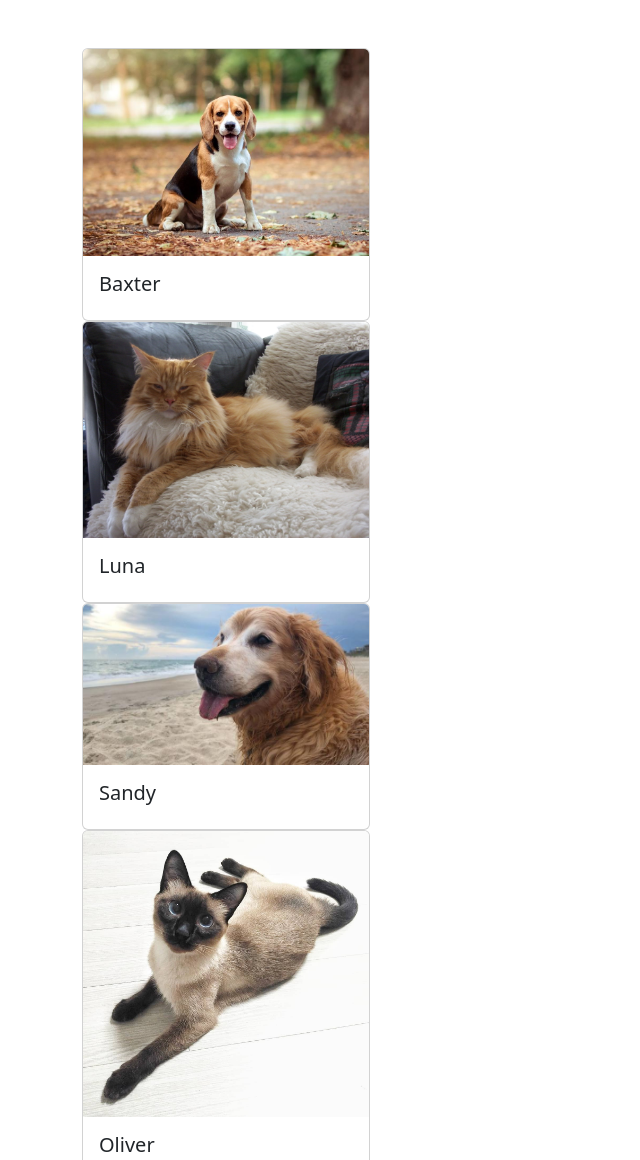
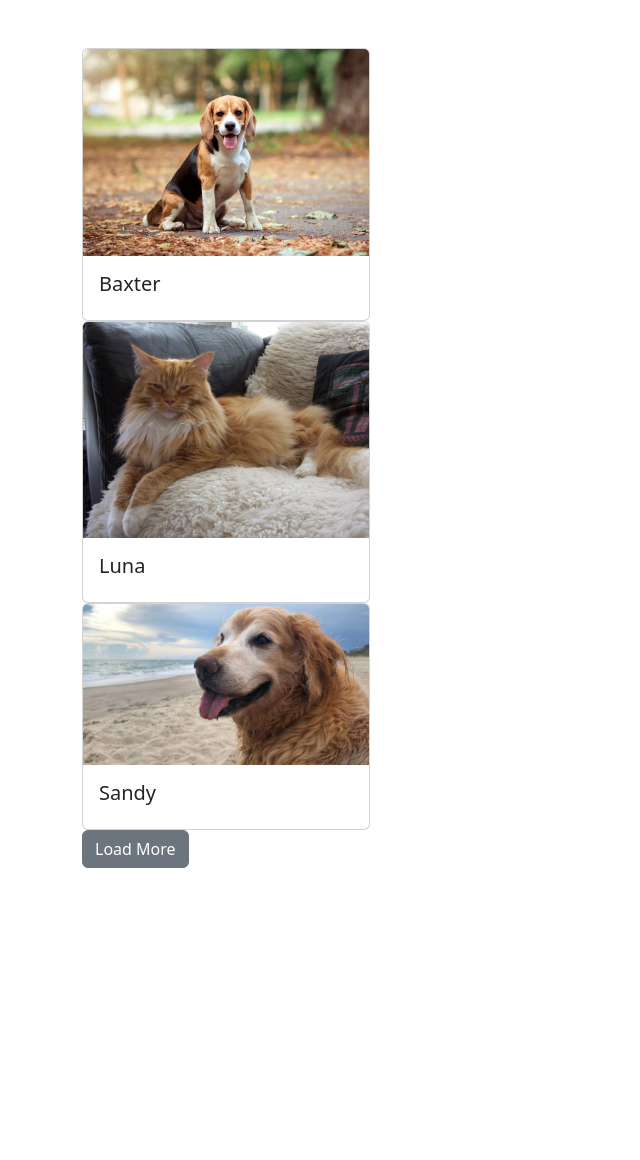
Before and after one commit to CreeperCoolness/ASE220-02, a plain HTML site: page index.html in a window 1280 px wide. Shown: the top 1160 px of the page, without its empty margins (0-640 px from the left). After the commit the page ends 868 px from the top, so only its background shows below. Drawn offline with nearby package versions, Linux system fonts and the light colour scheme.

Commit message:
Update index.html

```diff
--- a/index.html
+++ b/index.html
@@ -10,9 +10,11 @@
 </head>
 <body>
     <div class="container mt-5" id="animalCardsContainer"></div>
+	<div  class="container" id="actions"></div>
 
     <script>
-
+        var start = 0;
+	var end = 3;
         var animals = [
             { name: "Baxter", image: "images/baxter.jpg", gender: "Male", age: "5 Years", type: "Dog", breed: "Beagle", index: 1 },
             { name: "Luna", image: "images/luna.jpg", gender: "Female", age: "3 Years", type: "Cat", breed: "Maine Coon", index: 2 },
@@ -55,10 +57,6 @@
                         <img src="${animal.image}" class="card-img-top" alt="picture of ${animal.name}">
                         <div class="card-body">
                             <h5 class="card-title">${animal.name}</h5>
-
-
-
-
 								<div class="modal fade" id="exampleModal" tabindex="-1" role="dialog" aria-labelledby="exampleModalLabel" aria-hidden="true">
 									<div class="modal-dialog" role="document">
 										<div class="modal-content">
@@ -69,7 +67,6 @@
 												</button>
 											</div>
 											<div class="modal-body" id="pop">
-
 											</div>
 											<div class="modal-footer">
 												<button type="button" class="btn btn-secondary" data-dismiss="modal">Close</button>
@@ -99,12 +96,23 @@
 	   }
         function generateAnimalCards() {
             var container = document.getElementById("animalCardsContainer");
-            animals.forEach(function(animal) {
-                var animalCardHTML = generateCard(animal);
+			for(let i=start;i<Math.min(start+end,animals.length);i++){
+				var animalCardHTML = generateCard(animals[i]);
 				container.innerHTML += animalCardHTML;
-            });
+			}
+			if(start+end>animals.length) loadMoreButton.hidden=true;
 		}
 
+		let loadMoreButton = document.createElement('button');
+			loadMoreButton.classList.add('btn');
+			loadMoreButton.classList.add('btn-secondary');
+			loadMoreButton.innerText = 'Load More';
+			loadMoreButton.addEventListener('click',function(){
+			console.log('clicked');
+			start+=3;
+			generateAnimalCards();
+		});
+		document.querySelector('#actions').append(loadMoreButton);
 
         window.onload = generateAnimalCards;
     </script>
```
Lines whose indentation alone changed are shown as unchanged.
